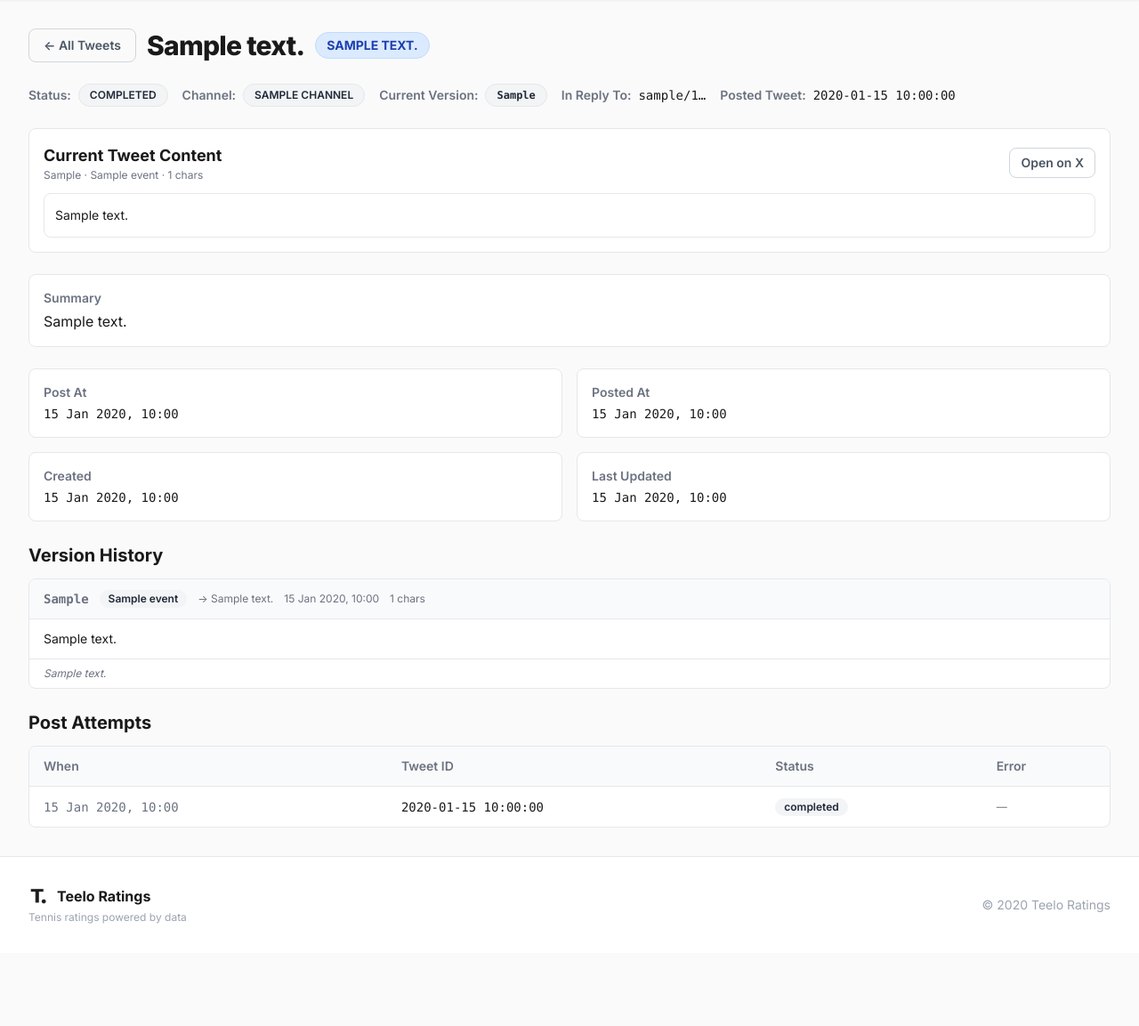
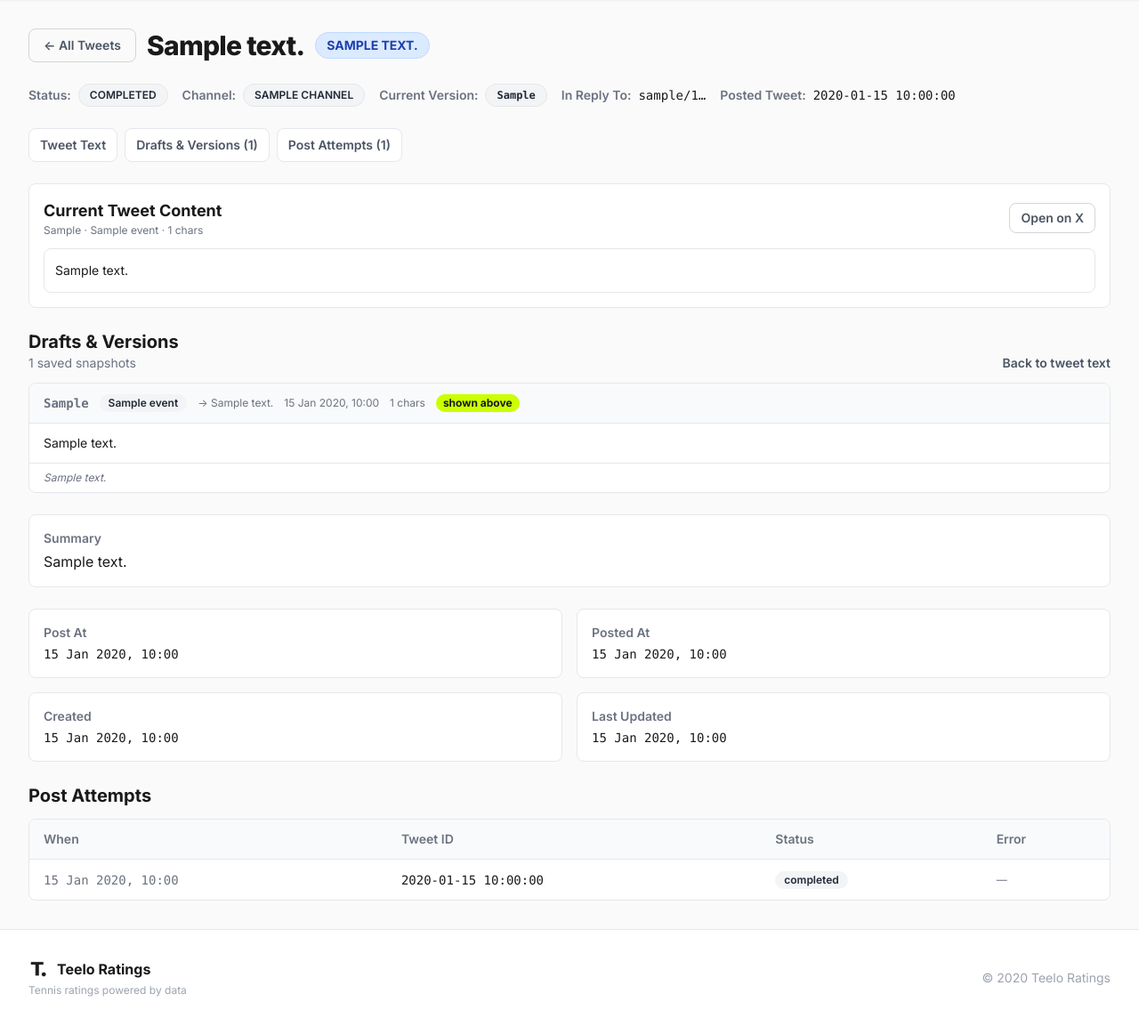
Before and after one commit to CammyWammyBeck/Teelov4.0, a FastAPI app: template src/teelo/web/templates/admin_tweet_activity_detail.html in a window 1280 px wide. Shown: the part 81-1234 px from the top of the page at 89% size. Before the commit the page ends 1119 px from the top, so only its background shows below. Run offline with FastAPI, Linux system fonts and the light colour scheme; the template is opened without the code that fills it: most values are stand-ins (such as "Sample title", 1, 10 or a date in 2020); parts of the project's set-up code (start-up, migrations or seed data) failed here and were passed over; some libraries are stand-ins or nearby versions.

Commit message:
admin: surface tweet activity versions

```diff
--- a/src/teelo/web/templates/admin_tweet_activity_detail.html
+++ b/src/teelo/web/templates/admin_tweet_activity_detail.html
@@ -75,8 +75,25 @@
         {% endif %}
     </div>
 
+    <nav class="grid grid-cols-2 gap-2 text-sm sm:flex sm:flex-wrap">
+        <a href="#current-content"
+           class="rounded-lg border border-line bg-surface px-3 py-2 text-center font-semibold text-content-secondary hover:bg-surface-hover">
+            Tweet Text
+        </a>
+        <a href="#versions"
+           class="rounded-lg border border-line bg-surface px-3 py-2 text-center font-semibold text-content-secondary hover:bg-surface-hover">
+            Drafts & Versions ({{ item.versions | length }})
+        </a>
+        {% if item.posts %}
+        <a href="#post-attempts"
+           class="rounded-lg border border-line bg-surface px-3 py-2 text-center font-semibold text-content-secondary hover:bg-surface-hover">
+            Post Attempts ({{ item.posts | length }})
+        </a>
+        {% endif %}
+    </nav>
+
     {# Current content #}
-    <div class="bg-surface border border-line rounded-lg p-4">
+    <div id="current-content" class="scroll-mt-24 bg-surface border border-line rounded-lg p-4">
         <div class="mb-3 flex flex-wrap items-center justify-between gap-2">
             <div>
                 <h2 class="text-lg font-bold text-teelo-dark">Current Tweet Content</h2>
@@ -102,6 +119,70 @@
         </div>
         {% else %}
         <p class="text-sm text-content-muted">No tweet text was captured for this item.</p>
+        {% endif %}
+    </div>
+
+    {# Version history #}
+    <div id="versions" class="scroll-mt-24">
+        <div class="mb-3 flex flex-wrap items-end justify-between gap-2">
+            <div>
+                <h2 class="text-xl font-bold text-teelo-dark">Drafts & Versions</h2>
+                <p class="text-sm text-content-muted">{{ item.versions | length }} saved snapshots</p>
+            </div>
+            <a href="#current-content" class="text-sm font-semibold text-content-secondary hover:underline">Back to tweet text</a>
+        </div>
+        {% if item.versions %}
+        <div class="space-y-3">
+            {% for version in item.versions %}
+            <details class="bg-surface border {% if version.version_key == item.current_version_key %}border-teelo-dark ring-2 ring-teelo-dark{% else %}border-line{% endif %} rounded-lg overflow-hidden" {% if display_version and version.id == display_version.id %}open{% endif %}>
+                <summary class="cursor-pointer list-none px-4 py-3 bg-gray-50 border-b border-line">
+                    <div class="flex flex-wrap items-center gap-2 sm:gap-3">
+                        <span class="font-mono font-bold text-sm
+                            {% if version.version_key == item.current_version_key %}text-teelo-dark{% else %}text-content-muted{% endif %}">
+                            {{ version.version_key }}
+                        </span>
+                        <span class="inline-flex items-center rounded-full px-2.5 py-0.5 text-xs font-semibold
+                            {% if version.event == 'posted' %}bg-green-100 text-green-800
+                            {% elif version.event == 'approved' %}bg-emerald-100 text-emerald-800
+                            {% elif version.event == 'killed' %}bg-red-100 text-red-800
+                            {% elif 'review' in version.event %}bg-yellow-100 text-yellow-800
+                            {% else %}bg-gray-100 text-gray-800
+                            {% endif %}">
+                            {{ version.event | replace('_', ' ') }}
+                        </span>
+                        {% if version.review_result %}
+                        <span class="text-xs text-content-muted">
+                            → {{ version.review_result }}
+                        </span>
+                        {% endif %}
+                        <span class="text-xs text-content-muted">
+                            {{ version.created_at.strftime('%d %b %Y, %H:%M') }}
+                        </span>
+                        {% if version.char_count %}
+                        <span class="text-xs text-content-muted">{{ version.char_count }} chars</span>
+                        {% endif %}
+                        {% if display_version and version.id == display_version.id %}
+                        <span class="rounded-full bg-teelo-lime px-2 py-0.5 text-xs font-bold text-teelo-ink">shown above</span>
+                        {% endif %}
+                    </div>
+                </summary>
+                {% if version.content_text %}
+                <div class="px-4 py-3">
+                    <p class="text-sm text-teelo-dark whitespace-pre-wrap break-words">{{ version.content_text }}</p>
+                </div>
+                {% endif %}
+                {% if version.note %}
+                <div class="px-4 py-2 border-t border-line">
+                    <p class="text-xs text-content-muted italic">{{ version.note }}</p>
+                </div>
+                {% endif %}
+            </details>
+            {% endfor %}
+        </div>
+        {% else %}
+        <div class="bg-surface border border-line rounded-lg p-8 text-center">
+            <p class="text-content-muted">No version history yet.</p>
+        </div>
         {% endif %}
     </div>
 
@@ -137,64 +218,9 @@
         </div>
     </div>
 
-    {# Version history #}
-    <div>
-        <h2 class="text-xl font-bold text-teelo-dark mb-3">Version History</h2>
-        {% if item.versions %}
-        <div class="space-y-3">
-            {% for version in item.versions %}
-            <div class="bg-surface border {% if version.version_key == item.current_version_key %}border-teelo-dark ring-2 ring-teelo-dark{% else %}border-line{% endif %} rounded-lg overflow-hidden">
-                <div class="flex items-center justify-between px-4 py-3 bg-gray-50 border-b border-line">
-                    <div class="flex flex-wrap items-center gap-2 sm:gap-3">
-                        <span class="font-mono font-bold text-sm
-                            {% if version.version_key == item.current_version_key %}text-teelo-dark{% else %}text-content-muted{% endif %}">
-                            {{ version.version_key }}
-                        </span>
-                        <span class="inline-flex items-center rounded-full px-2.5 py-0.5 text-xs font-semibold
-                            {% if version.event == 'posted' %}bg-green-100 text-green-800
-                            {% elif version.event == 'approved' %}bg-emerald-100 text-emerald-800
-                            {% elif version.event == 'killed' %}bg-red-100 text-red-800
-                            {% elif 'review' in version.event %}bg-yellow-100 text-yellow-800
-                            {% else %}bg-gray-100 text-gray-800
-                            {% endif %}">
-                            {{ version.event | replace('_', ' ') }}
-                        </span>
-                        {% if version.review_result %}
-                        <span class="text-xs text-content-muted">
-                            → {{ version.review_result }}
-                        </span>
-                        {% endif %}
-                        <span class="text-xs text-content-muted">
-                            {{ version.created_at.strftime('%d %b %Y, %H:%M') }}
-                        </span>
-                        {% if version.char_count %}
-                        <span class="text-xs text-content-muted">{{ version.char_count }} chars</span>
-                        {% endif %}
-                    </div>
-                </div>
-                {% if version.content_text %}
-                <div class="px-4 py-3">
-                    <p class="text-sm text-teelo-dark whitespace-pre-wrap break-words">{{ version.content_text }}</p>
-                </div>
-                {% endif %}
-                {% if version.note %}
-                <div class="px-4 py-2 border-t border-line">
-                    <p class="text-xs text-content-muted italic">{{ version.note }}</p>
-                </div>
-                {% endif %}
-            </div>
-            {% endfor %}
-        </div>
-        {% else %}
-        <div class="bg-surface border border-line rounded-lg p-8 text-center">
-            <p class="text-content-muted">No version history yet.</p>
-        </div>
-        {% endif %}
-    </div>
-
     {# Post history #}
     {% if item.posts %}
-    <div>
+    <div id="post-attempts" class="scroll-mt-24">
         <h2 class="text-xl font-bold text-teelo-dark mb-3">Post Attempts</h2>
         <div class="space-y-3 md:hidden">
             {% for post in item.posts %}
```
Also changed, not shown: src/teelo/web/static/css/styles.css.
